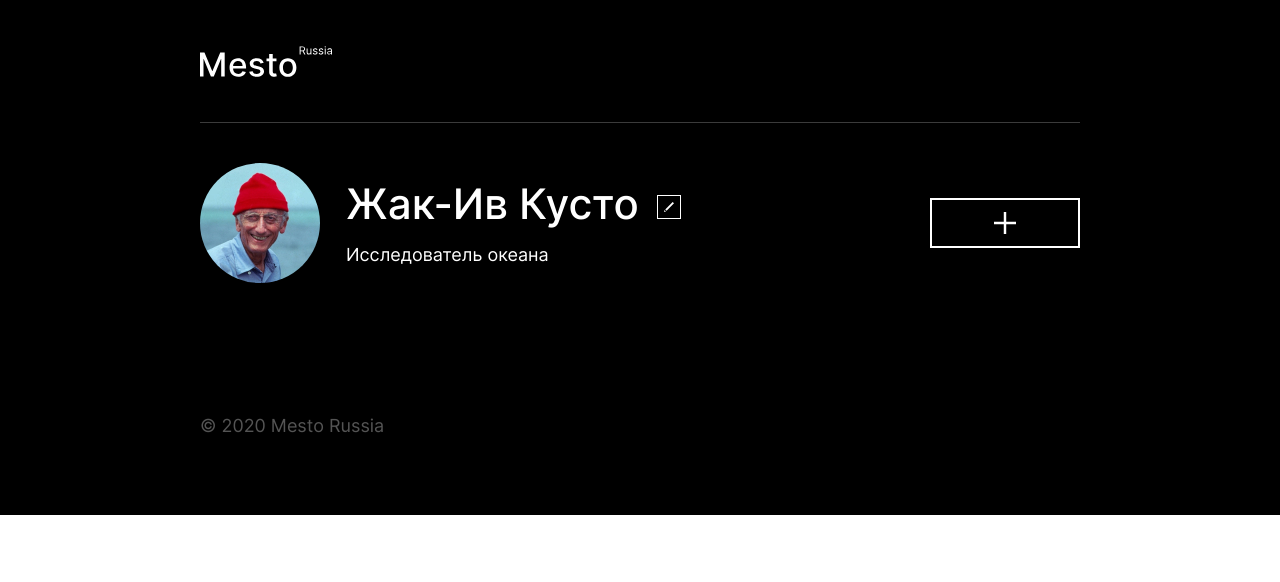
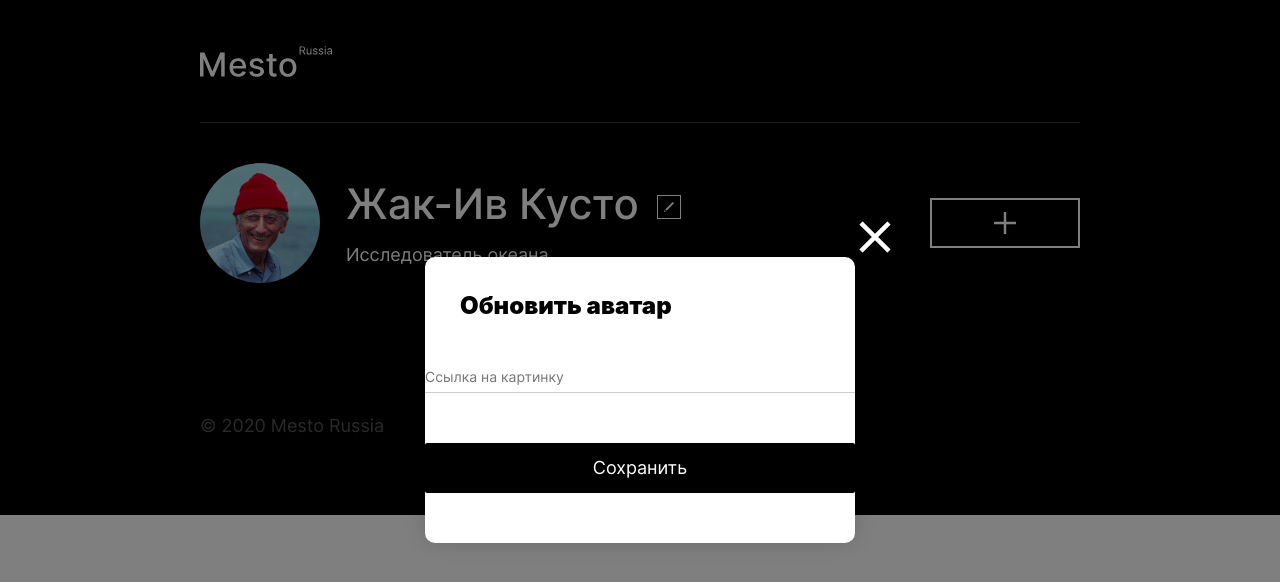
Before and after one commit to iva3nik/mesto-react, a React (Create React App) app: page / in a window 1280 px wide. Both pictures are taken after a click on the button 260 px from the left and 223 px from the top of the page. Shown: the top 582 px of the page. Built offline with nearby package versions, Linux system fonts and the light colour scheme; a web font is replaced by a local one.

Commit message:
feat: closeAllPopups has been made

```diff
--- a/src/components/App.js
+++ b/src/components/App.js
@@ -1,24 +1,54 @@
 import React from 'react';
-import popupWindow from '../images/elbrus.jpg';
 import cardElement from '../images/kamchatka.jpg';
 import Header from './Header';
 import Main from './Main';
 import Footer from './Footer';
+import PopupWithForm from './PopupWithForm';
+import ImagePopup from './ImagePopup';
 
 function App() {
+  const [isEditProfilePopupOpen, setIsEditProfilePopupOpen] = React.useState(false);
+  const [isAddPlacePopupOpen, setIsAddPlacePopupOpen] = React.useState(false);
+  const [isEditAvatarPopupOpen, setIsEditAvatarPopupOpen] = React.useState(false);
+
+  function handleEditAvatarClick() {
+    setIsEditAvatarPopupOpen(true);
+  };
+
+  function handleEditProfileClick() {
+    setIsEditProfilePopupOpen(true);
+  };
+
+  function handleAddPlaceClick() {
+    setIsAddPlacePopupOpen(true);
+  }
+
+  function closeAllPopups() {
+    setIsEditProfilePopupOpen(false);
+    setIsAddPlacePopupOpen(false);
+    setIsEditAvatarPopupOpen(false);
+  }
+
   return (
 
     <div className="page">
       <div className="page__container page__center">
         <Header />
-        <Main />
+        <Main
+          onEditAvatar={handleEditAvatarClick}
+          onEditProfile={handleEditProfileClick}
+          onAddPlace={handleAddPlaceClick}
+        />
         <Footer />
 
         <section className="popups">
-          <div className="popup popup_edit-profile">
-            <div className="popup__container popup__container_form">
-              <h2 className="popup__title">Редактировать профиль</h2>
-              <form className="popup__edit-profile" name="form-about-profile" novalidate>
+          <PopupWithForm
+            name="edit-profile"
+            title="Редактировать профиль"
+            buttonSubmit="Сохранить"
+            isOpen={isEditProfilePopupOpen}
+            onClose={closeAllPopups}
+          >
             <label className="popup__field">
               <input
                 type="text"
@@ -47,17 +77,14 @@ function App() {
               />
               <span className="popup__input-error about-input-error"></span>
             </label>
-                <button className="popup__save" type="submit">Сохранить</button>
-              </form>
-              <button className="popup__close-form" type="button" aria-label="close-form">
-              </button>
-            </div>
-          </div>
-
-          <div className="popup popup_add-card">
-            <div className="popup__container popup__container_form">
-              <h2 className="popup__title">Новое место</h2>
-              <form className="popup__edit-profile" name="form-about-profile" novalidate>
+          </PopupWithForm>
+          <PopupWithForm
+            name="add-card"
+            title="Новое место"
+            buttonSubmit="Создать"
+            isOpen={isAddPlacePopupOpen}
+            onClose={closeAllPopups}
+          >
             <label className="popup__field">
               <input
                 type="text"
@@ -84,28 +111,21 @@ function App() {
               />
               <span className="popup__input-error url-input-error"></span>
             </label>
-                <button className="popup__save" type="submit">Создать</button>
-              </form>
-              <button className="popup__close-form" type="button" aria-label="close-form">
-              </button>
-            </div>
-          </div>
-
-          <div className="popup popup_confirm">
-            <div className="popup__container popup__container_form">
-              <h2 className="popup__title">Вы уверены?</h2>
-              <form className="popup__edit-profile" name="form-about-profile" novalidate>
-                <button className="popup__save popup__save_type_confirm" type="submit">Да</button>
-              </form>
-              <button className="popup__close-form" type="button" aria-label="close-form">
-              </button>
-            </div>
-          </div>
-
-          <div className="popup popup_update-avatar">
-            <div className="popup__container popup__container_form">
-              <h2 className="popup__title">Обновить аватар</h2>
-              <form className="popup__edit-profile" name="form-about-profile" novalidate>
+          </PopupWithForm>
+          <PopupWithForm
+            name="confirm"
+            title="Вы уверены?"
+            buttonSubmit="Да"
+            onClose={closeAllPopups}
+          >
+          </PopupWithForm>
+          <PopupWithForm
+            name="update-avatar"
+            title="Обновить аватар"
+            buttonSubmit="Сохранить"
+            isOpen={isEditAvatarPopupOpen}
+            onClose={closeAllPopups}
+          >
             <label className="popup__field">
               <input
                 type="url"
@@ -118,23 +138,8 @@ function App() {
               />
               <span className="popup__input-error url-input-avatar-error"></span>
             </label>
-                <button className="popup__save" type="submit">Сохранить</button>
-              </form>
-              <button className="popup__close-form" type="button" aria-label="close-form">
-              </button>
-            </div>
-          </div>
-
-          <div className="popup popup_view">
-              <div className="popup__container">
-                <figure className="popup__window">
-                  <img src={popupWindow} alt="Домбай" className="popup__image" />
-                  <figcaption className="popup__about">Домбай</figcaption>
-                </figure>
-                <button className="popup__close-form" type="button" aria-label="close-view">
-                </button>
-              </div>
-          </div>
+          </PopupWithForm>
+          <ImagePopup />
         </section>
 
         <template id="card">
--- a/src/components/Footer.js
+++ b/src/components/Footer.js
@@ -1,5 +1,4 @@
 import React from 'react';
-import './Footer.css';
 
 function Footer() {
   return (
--- a/src/components/Header.js
+++ b/src/components/Header.js
@@ -1,5 +1,4 @@
 import React from 'react';
-import './Header.css';
 import headerLogo from '../images/vector.svg';
 
 function Header() {
--- /dev/null
+++ b/src/components/ImagePopup.js
@@ -0,0 +1,19 @@
+import React from 'react';
+import popupWindow from '../images/elbrus.jpg';
+
+function ImagePopup({ isOpen }) {
+  return (
+    <div className={`popup popup_view ${isOpen ? 'popup_opened' : ''}`}>
+      <div className="popup__container">
+        <figure className="popup__window">
+          <img src={popupWindow} alt="Домбай" className="popup__image" />
+          <figcaption className="popup__about">Домбай</figcaption>
+        </figure>
+        <button className="popup__close-form" type="button" aria-label="close-view">
+        </button>
+      </div>
+    </div>
+  )
+}
+
+export default ImagePopup;
--- a/src/components/Main.js
+++ b/src/components/Main.js
@@ -1,8 +1,8 @@
 import React from 'react';
-import './Main.css';
 import profileAvatar from '../images/image.jpg';
 
-function Main() {
+function Main({ onEditAvatar, onEditProfile, onAddPlace }) {
+
   return (
     <>
       <section className="profile page__center">
@@ -12,7 +12,14 @@ function Main() {
             alt="Аватар профиля"
             className="profile__avatar"
           />
-          <button className="profile__avatar-edit" type="button"></button>
+
+          <button
+            className="profile__avatar-edit"
+            type="button"
+            onClick={onEditAvatar}
+          >
+          </button>
+
           <div className="profile__info">
             <div className="profile__row">
               <h1 className="profile__name">Жак-Ив Кусто</h1>
@@ -20,13 +27,19 @@ function Main() {
                 className="profile__button-edit-name"
                 type="button"
                 aria-label="edit-name"
+                onClick={onEditProfile}
               >
               </button>
             </div>
             <p className="profile__text">Исследователь океана</p>
           </div>
         </div>
-        <button className="profile__button" type="button" aria-label="add-card">
+
+        <button
+          className="profile__button"
+          type="button" aria-label="add-card"
+          onClick={onAddPlace}
+        >
         </button>
       </section>
 
--- /dev/null
+++ b/src/components/PopupWithForm.js
@@ -0,0 +1,28 @@
+import React from 'react';
+
+function PopupWithForm({ title, name, children, isOpen, buttonSubmit, onClose }) {
+  return (
+    <div className={`popup popup_${name} ${isOpen ? 'popup_opened' : ''}`}>
+      <div className="popup__container popup__container_form">
+        <h2 className="popup__title">{title}</h2>
+        <form
+          className={`popup__${name}`}
+          name="form-about-profile"
+          novalidate
+        >
+          {children}
+          <button className="popup__save" type="submit">{buttonSubmit}</button>
+        </form>
+        <button
+          className="popup__close-form"
+          type="button"
+          aria-label="close-form"
+          onClick={onClose}
+        >
+        </button>
+      </div>
+    </div>
+  )
+}
+
+export default PopupWithForm;
```
Also changed, not shown: src/components/Footer.css (deleted), src/components/Header.css (deleted), src/components/Main.css (deleted), src/logo.svg (deleted). Lines whose indentation alone changed are shown as unchanged.
